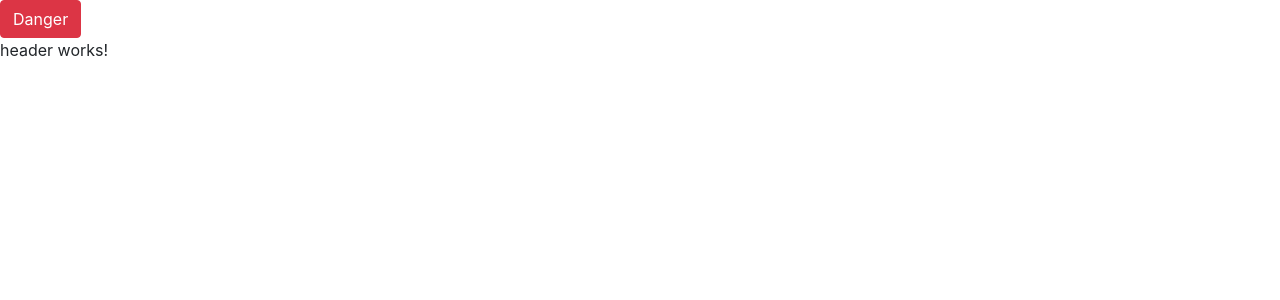
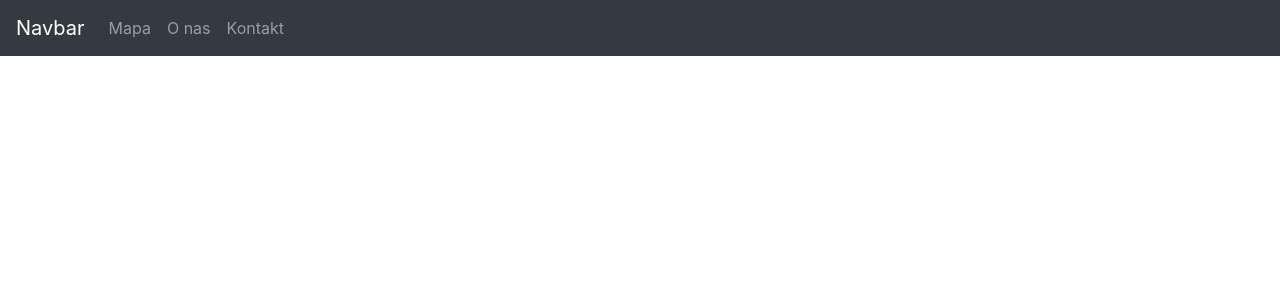
Before and after one commit to knastomasz/Broker, an Angular app: page / in a window 1280 px wide. Shown: the top 300 px of the page. Built offline with nearby package versions, Linux system fonts and the light colour scheme.

Commit message:
Creating navbar

```diff
--- a/src/app/app.component.html
+++ b/src/app/app.component.html
@@ -1,2 +1,2 @@
-<button type="button" class="btn btn-danger">Danger</button>
 <app-header></app-header>
+<router-outlet></router-outlet>
--- a/src/app/header/header.component.html
+++ b/src/app/header/header.component.html
@@ -1,3 +1,19 @@
-<p>
-  header works!
-</p>
+<nav class="navbar navbar-expand-lg navbar-dark bg-dark">
+  <a class="navbar-brand" href="#">Navbar</a>
+  <button class="navbar-toggler" type="button" data-toggle="collapse" data-target="#navbarSupportedContent" aria-controls="navbarSupportedContent" aria-expanded="false" aria-label="Toggle navigation">
+    <span class="navbar-toggler-icon"></span>
+  </button>
+  <div class="collapse navbar-collapse" id="navbarSupportedContent">
+    <ul class="navbar-nav mr-auto">
+      <li class="nav-item ">
+        <a class="nav-link" href="#">Mapa <span class="sr-only">(current)</span></a>
+      </li>
+      <li class="nav-item">
+        <a class="nav-link" href="#">O nas</a>
+      </li>
+      <li class="nav-item">
+        <a class="nav-link" href="#">Kontakt</a>
+      </li>
+    </ul>
+  </div>
+</nav>
```
